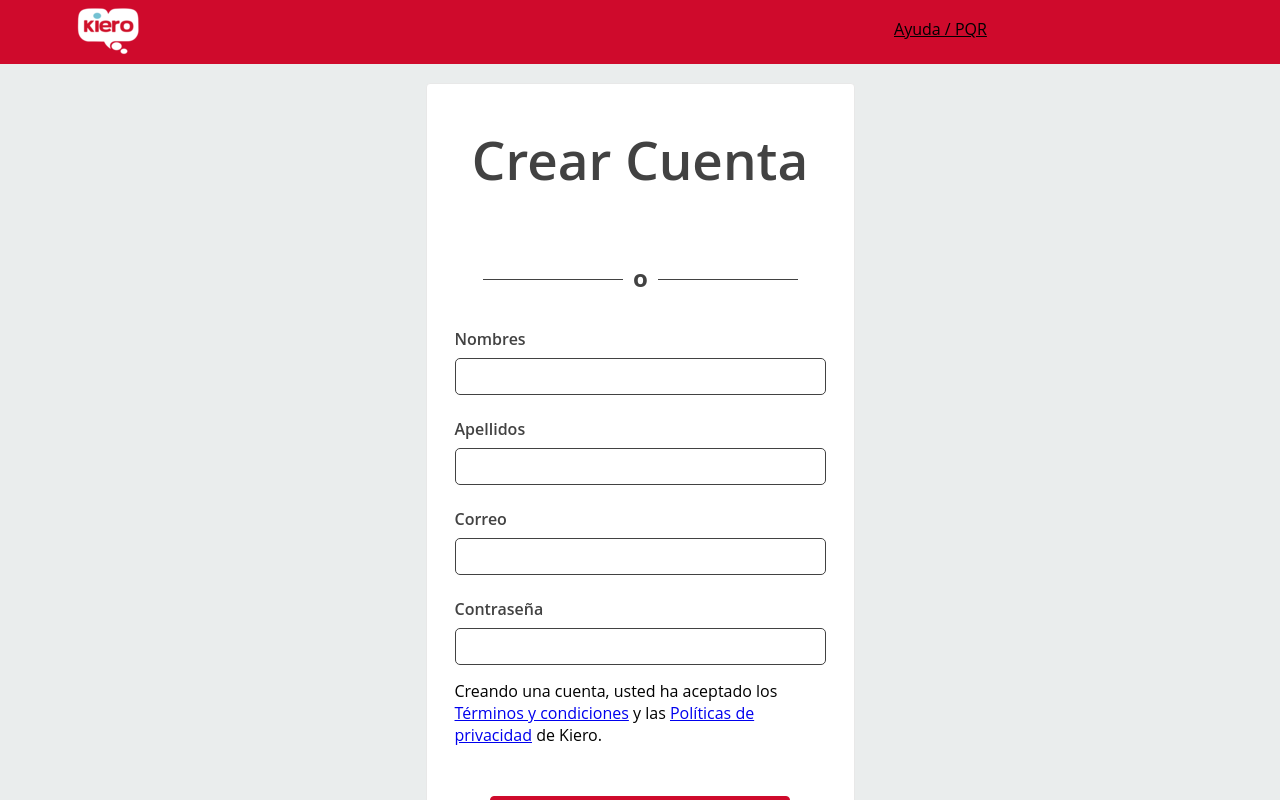
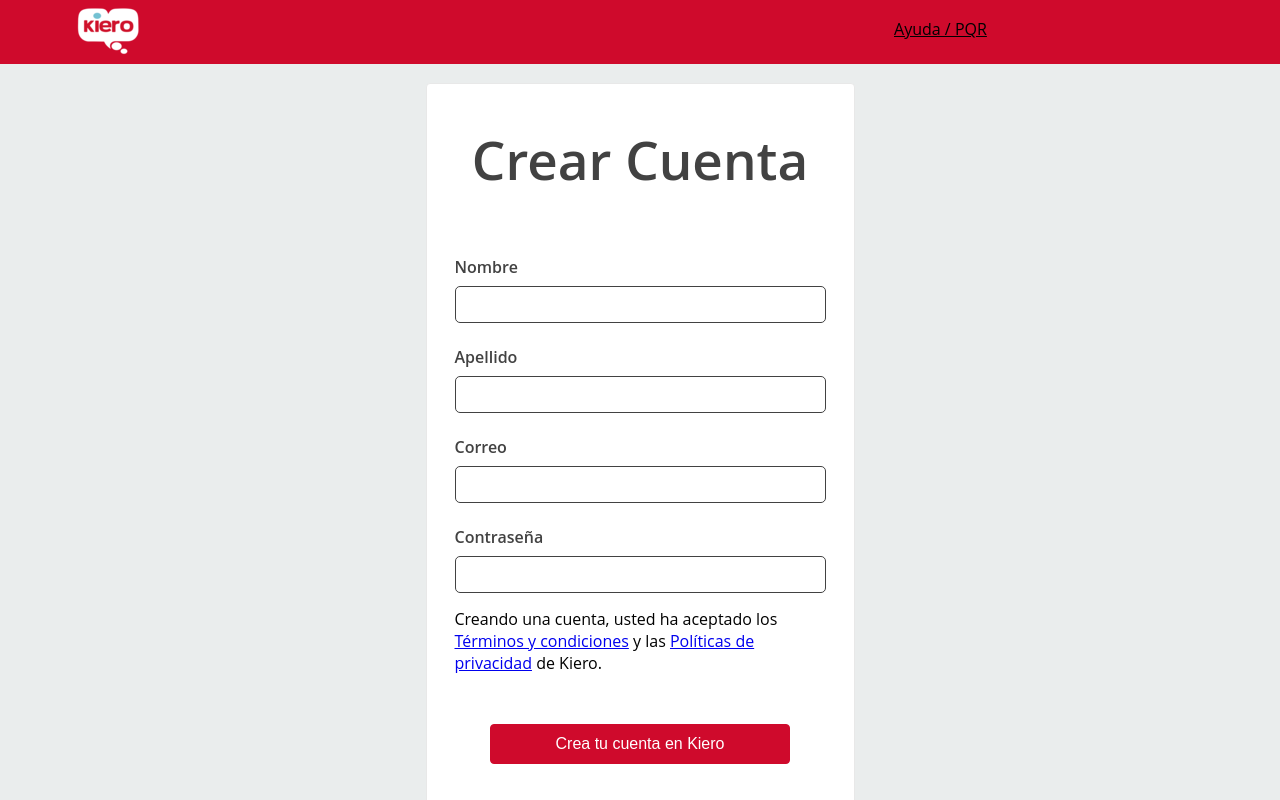
Before and after one commit to santiagovj22/kiero, a React (Create React App) app: page /register in a window 1280 px wide. Shown: the top 800 px of the page. Built offline with nearby package versions, Linux system fonts and the light colour scheme.

Commit message:
require form

```diff
--- a/src/components/registration.jsx
+++ b/src/components/registration.jsx
@@ -6,49 +6,35 @@ class Registration extends React.Component{
         return(
             <React.Fragment>
               <div>
-
                   <form >
                     <div className="main-login">
                       <h1>Crear Cuenta</h1>
-
+                          <div className="auth_social"></div>
                       <div className="auth_social">
-
                       </div>
-
-              <div className="auth_social">
-
-                </div>
-                <div className="auth_social"><h2><span>o</span></h2></div>
-            <div className="auth_social">
-
-            </div>
-
                       <div className="fullName lg-name">
-              <label htmlFor="fullName" className='label-login'>Nombres</label>
+                        <label htmlFor="first_name" className='label-login'>Nombre</label>
                         <input
                           type="text"
-                name="fullName"
+                          name="first_name"
                           size="50px"
-
+                          required
                         />
-
                       </div>
                       <div className="fullName">
-              <label htmlFor="lastName" className='label-login'>Apellidos</label>
+                        <label htmlFor="last_name" className='label-login'>Apellido</label>
                         <input
                           type="text"
                           name="lastName"
-
+                          required
                         />
-
                       </div>
-
                       <div className="email">
                         <label htmlFor="email" className='label-login'>Correo</label>
                         <input
                           type="email"
                           name="email"
-
+                          required
                         />
 
                       </div>
@@ -57,7 +43,7 @@ class Registration extends React.Component{
                         <input
                           type="password"
                           name="password"
-
+                          required
                         />
 
                       </div>
@@ -75,7 +61,6 @@ class Registration extends React.Component{
                         y las{" "}
                         <a
                           href="https://www.kiero.co/privacidad.html"
-
                         >
                           Políticas de privacidad
                         </a>{" "}
@@ -85,8 +70,7 @@ class Registration extends React.Component{
                         <div className="container_fpu container ">
                           <button className="btn btn-register ">
 
-                  Crear tu cuenta en Kiero{" "}
-                  <span className="fa fa-thumbs-up"></span>
+                            Crea tu cuenta en Kiero
                           </button>
                         </div>
                         <div className="btn_login-user">
@@ -94,7 +78,6 @@ class Registration extends React.Component{
                       </div>
                     </div>
                   </form>
-
                 </div>
 
             </React.Fragment>
```
Lines whose indentation alone changed are shown as unchanged.
